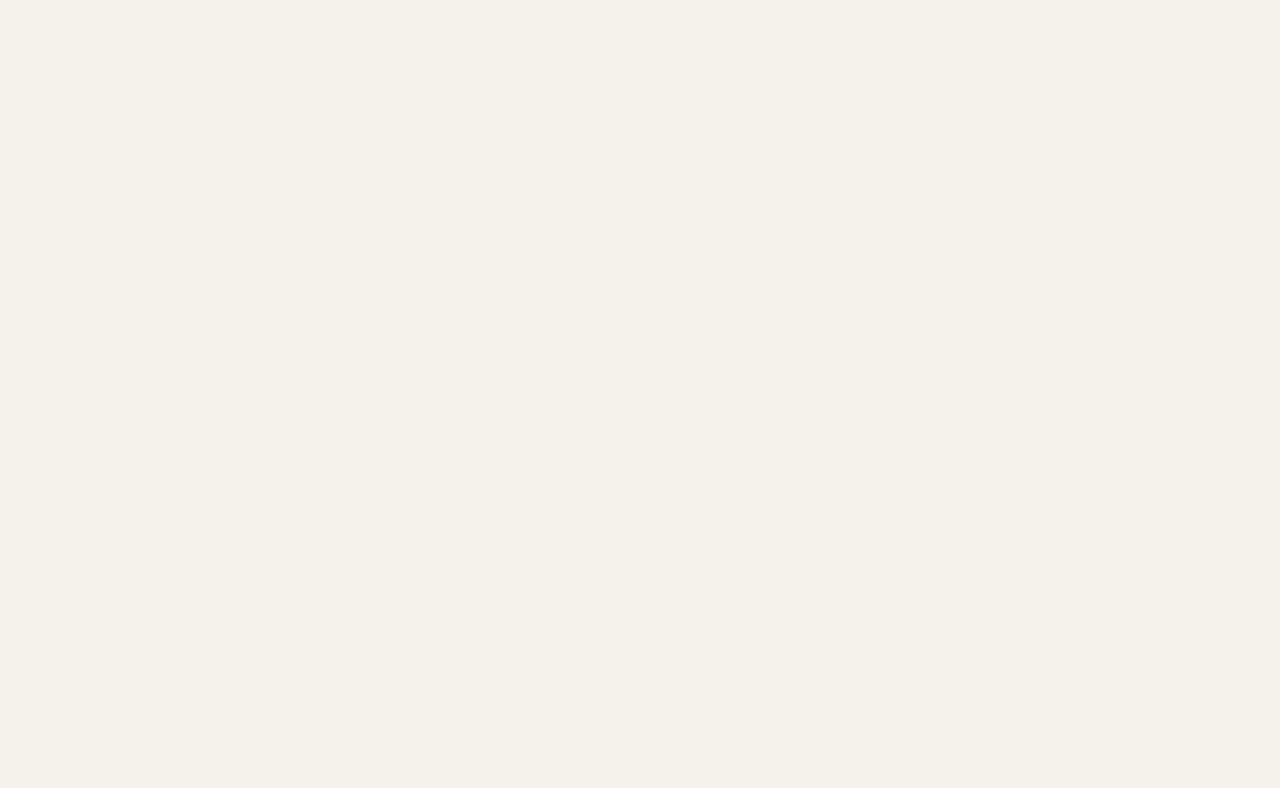
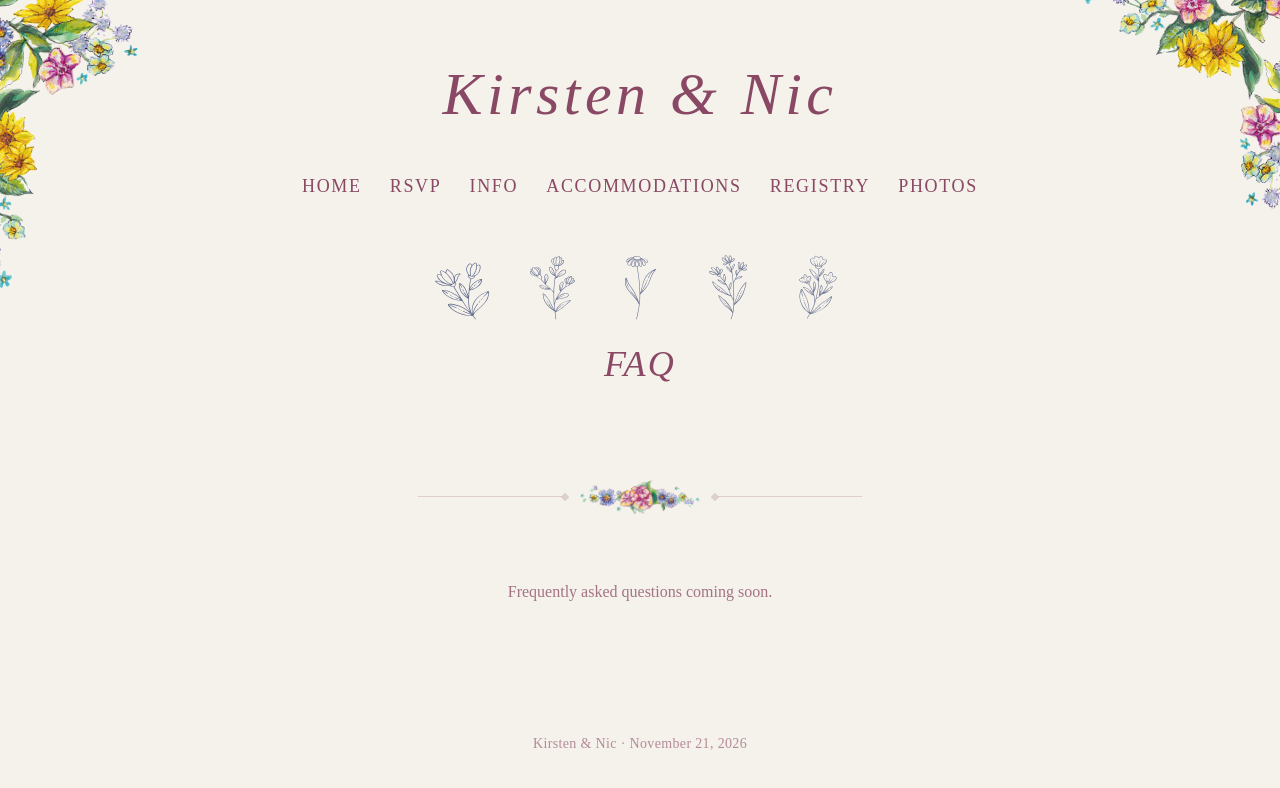
Before and after one commit to ENPina90/wedding, a React (Vite) app: page /faq in a window 1280 px wide. Before the commit this address had no page. Shown: the top 788 px of the page. Built offline with nearby package versions, Linux system fonts and the light colour scheme; a web font is replaced by a local one.

Commit message:
#16: Add the FAQ page and route
- Add FAQ page with FlowerLogo and SectionDivider
- Register /faq route in App

```diff
--- a/src/App.tsx
+++ b/src/App.tsx
@@ -6,6 +6,7 @@ import Info from "./pages/Info";
 import Accommodations from "./pages/Accommodations";
 import Registry from "./pages/Registry";
 import Photos from "./pages/Photos";
+import FAQ from "./pages/FAQ";
 
 export default function App() {
   return (
@@ -18,6 +19,7 @@ export default function App() {
           <Route path="/accommodations" element={<Accommodations />} />
           <Route path="/registry" element={<Registry />} />
           <Route path="/photos" element={<Photos />} />
+          <Route path="/faq" element={<FAQ />} />
         </Route>
       </Routes>
     </BrowserRouter>
--- /dev/null
+++ b/src/pages/FAQ.tsx
@@ -0,0 +1,26 @@
+import SectionDivider from "../components/SectionDivider";
+import FlowerLogo from "../components/FlowerLogo";
+
+export default function FAQ() {
+  return (
+    <div className="max-w-3xl mx-auto px-4 sm:px-6 pb-12 sm:pb-16">
+      <div className="flex justify-center items-center gap-4 sm:gap-6 md:gap-8 pt-4 sm:pt-6 pb-3 sm:pb-4">
+        <FlowerLogo color="blue" />
+      </div>
+
+      <div className="text-center pb-6 sm:pb-8">
+        <h2 className="font-display text-plum text-2xl sm:text-3xl md:text-4xl tracking-[2.24px] italic">
+          FAQ
+        </h2>
+      </div>
+
+      <SectionDivider />
+
+      <div className="text-center">
+        <p className="font-body text-plum/75 text-sm sm:text-base leading-7">
+          Frequently asked questions coming soon.
+        </p>
+      </div>
+    </div>
+  );
+}
```
